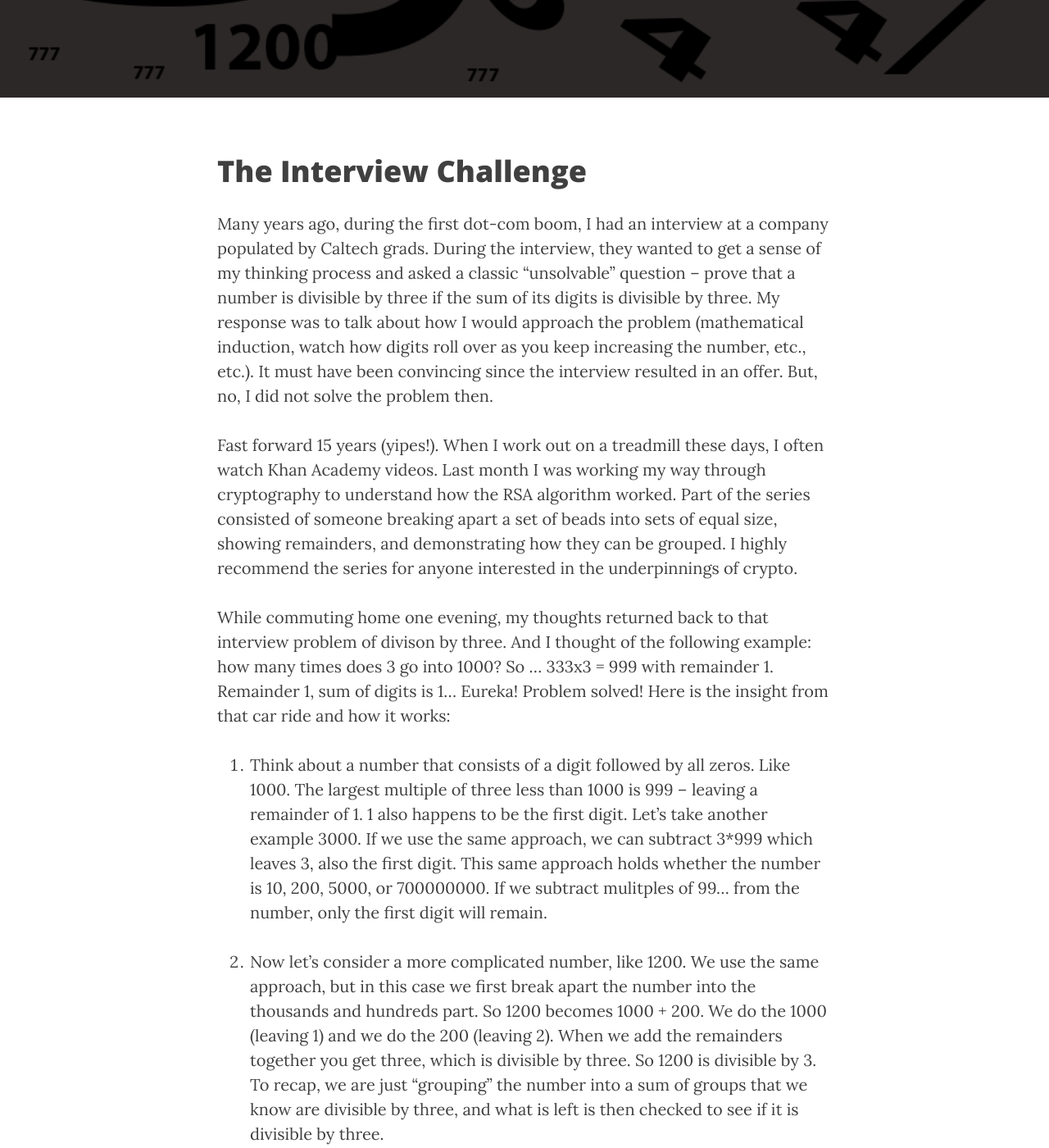
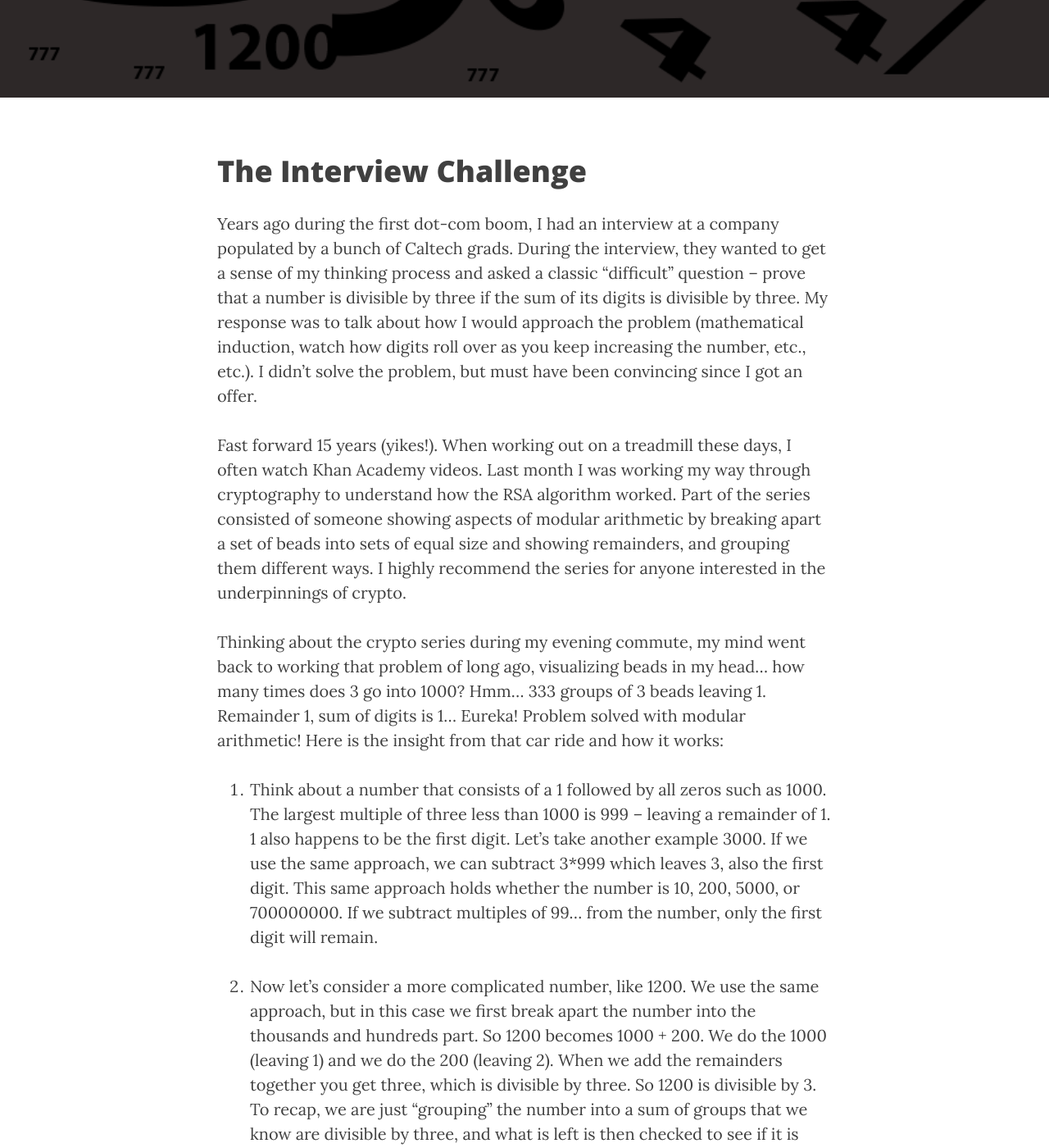
Before and after one commit to jamesalord/jamesalord.github.io, a Jekyll site: the page built from _posts/2015-03-21-division.markdown, in a window 1280 px wide and 1400 px high, scrolled down 294 px. Shown: the whole window at 82% size. Built offline with Jekyll 4.4.1, drawn with Linux system fonts in a browser that asks for light colours; nearby versions of some CDN libraries; comment, search, counter and statistics services are not loaded; some of the changed text lies outside the part shown.

Commit message:
first one in a long while

```diff
--- a/_posts/2015-03-21-division.markdown
+++ b/_posts/2015-03-21-division.markdown
@@ -9,13 +9,13 @@ header-img: "img/Numbers2.png"
 The Interview Challenge
 =============
 
-Many years ago, during the first dot-com boom, I had an interview at a company populated by Caltech grads.  During the interview, they wanted to get a sense of my thinking process and asked a classic "unsolvable" question -- prove that a number is divisible by three if the sum of its digits is divisible by three.  My response was to talk about how I would approach the problem (mathematical induction, watch how digits roll over as you keep increasing the number, etc., etc.).  It must have been convincing since the interview resulted in an offer.  But, no, I did not solve the problem then.
+Years ago during the first dot-com boom, I had an interview at a company populated by a bunch of Caltech grads.  During the interview, they wanted to get a sense of my thinking process and asked a classic "difficult" question -- prove that a number is divisible by three if the sum of its digits is divisible by three.  My response was to talk about how I would approach the problem (mathematical induction, watch how digits roll over as you keep increasing the number, etc., etc.).   I didn't solve the problem, but must have been convincing since I got an offer.
 
-Fast forward 15 years (yipes!).  When I work out on a treadmill these days, I often watch Khan Academy videos.  Last month I was working my way through cryptography to understand how the RSA algorithm worked.  Part of the series consisted of someone breaking apart a set of beads into sets of equal size, showing remainders, and demonstrating how they can be grouped.  I highly recommend the series for anyone interested in the underpinnings of crypto.
+Fast forward 15 years (yikes!).  When working out on a treadmill these days, I often watch Khan Academy videos.  Last month I was working my way through cryptography to understand how the RSA algorithm worked.  Part of the series consisted of someone showing aspects of modular arithmetic by breaking apart a set of beads into sets of equal size and showing remainders, and grouping them different ways.  I highly recommend the series for anyone interested in the underpinnings of crypto.
 
-While commuting home one evening, my thoughts returned back to that interview problem of divison by three.  And I thought of the following example:  how many times does 3 go into 1000?  So ... 333x3 = 999 with remainder 1. Remainder 1, sum of digits is 1...  Eureka!  Problem solved!  Here is the insight from that car ride and how it works:
+Thinking about the crypto series during my evening commute,  my mind went back to working that problem of long ago, visualizing beads in my head...  how many times does 3 go into 1000?  Hmm...  333 groups of 3 beads leaving 1. Remainder 1, sum of digits is 1...  Eureka!  Problem solved with modular arithmetic!  Here is the insight from that car ride and how it works:
 
-1. Think about a number that consists of a digit followed by all zeros.  Like 1000.  The largest multiple of three less than 1000 is 999 -- leaving a remainder of 1.  1 also happens to be the first digit.  Let's take another example 3000.  If we use the same approach, we can subtract 3*999 which leaves 3, also the first digit.  This same approach holds whether the number is 10, 200, 5000, or 700000000.  If we subtract mulitples of 99... from the number, only the first digit will remain.
+1. Think about a number that consists of a 1 followed by all zeros such as 1000.  The largest multiple of three less than 1000 is 999 -- leaving a remainder of 1.  1 also happens to be the first digit.  Let's take another example 3000.  If we use the same approach, we can subtract 3*999 which leaves 3, also the first digit.  This same approach holds whether the number is 10, 200, 5000, or 700000000.  If we subtract multiples of 99... from the number, only the first digit will remain.
 
 2. Now let's consider a more complicated number, like 1200.  We use the same approach, but in this case we first break apart the number into the thousands and hundreds part.  So 1200 becomes 1000 + 200.  We do the 1000 (leaving 1) and we do the 200 (leaving 2).  When we add the remainders together you get three, which is divisible by three.  So 1200 is divisible by 3.  To recap, we are just "grouping"  the number into a sum of groups that we know are divisible by three, and what is left is then checked to see if it is divisible by three.
 
@@ -35,4 +35,4 @@ While commuting home one evening, my thoughts returned back to that interview pr
 
 3. This approach works for any arbitrary number by breaking it apart in a similar fashion.
 
-It's not a formal proof, but it's enough to convince me.  It would have been fun to have nailed it during the 45 minute inteview, but I lacked the insight to break apart the number into the different units (tens, hundreds, etc...)  In case you're wondering, no, I did not accept the offer.  I had one from a company with a "better" business model -- two years later to up in multi-billion dollar puff of smoke.  Hopefully my next interview challenge will go a little bit faster.
+It's not a formal proof, but it's enough to convince me.  It would have been fun to have nailed it during the 45 minute inteview, but I lacked the insight to break apart the number into the different units (tens, hundreds, etc...)  In case you're wondering, no, I did not accept the offer.  I had one from a company with a "better" business model -- two years later to up in a billion dollar puff of smoke.
```
